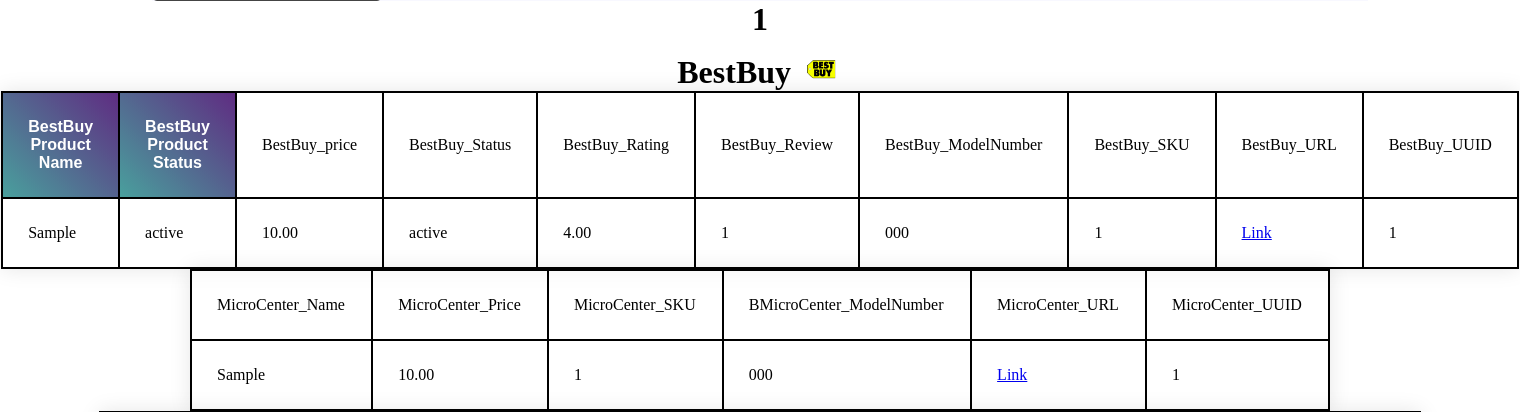
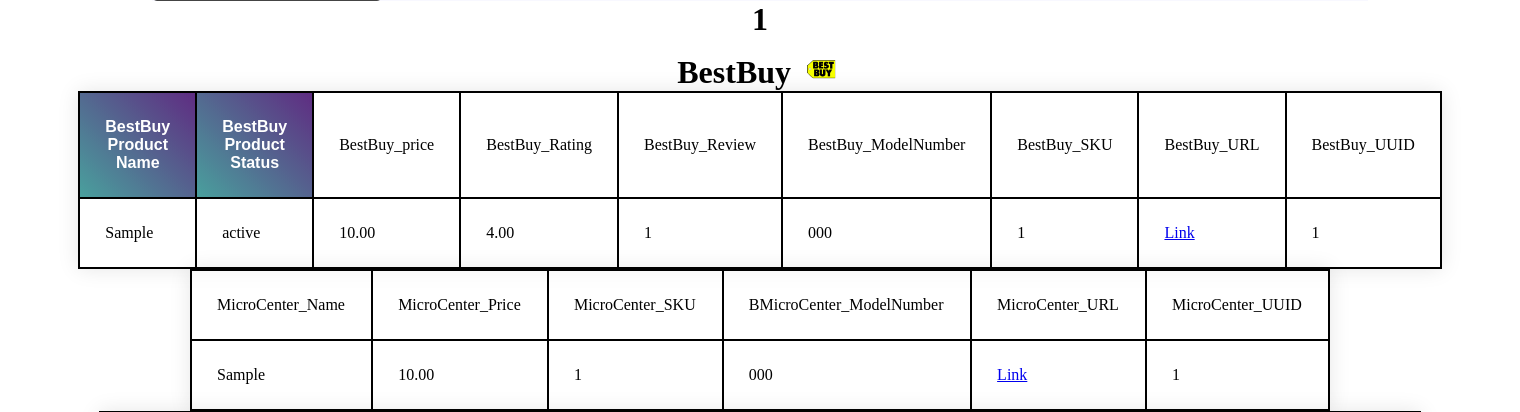
Before and after one commit to offetam/restock_checker, a Django app: page / in a window 1520 px wide. Shown: the part 391-803 px from the top of the page. Run offline with Django 3.2, Linux system fonts and the light colour scheme; tables that the repository leaves empty hold one stand-in row (values such as "Sample post"); some libraries are stand-ins or nearby versions.

Commit message:
Update mainpage.html

```diff
--- a/pages/templates/mainpage.html
+++ b/pages/templates/mainpage.html
@@ -85,7 +85,6 @@
             <th>BestBuy Product Name</th>
             <th>BestBuy Product Status</th>
             <td>BestBuy_price</td>
-            <td>BestBuy_Status</td>
             <td>BestBuy_Rating</td>
             <td>BestBuy_Review</td>
             <td>BestBuy_ModelNumber</td>
@@ -98,7 +97,6 @@
             <td class = "td-product-header" onclick = "javascript:alert('A Pop up of product info would show.');">{{product.BestBuy_UUID.product}}</td>
             <td>{{product.BestBuy_Status}}</td>
             <td>{{product.BestBuy_price}}</td>
-            <td>{{product.BestBuy_Status}}</td>
             <td>{{product.BestBuy_Ratings}}</td>
             <td>{{product.BestBuy_Review}}</td>
             <td>{{product.BestBuy_ModelNumber}}</td>
```
